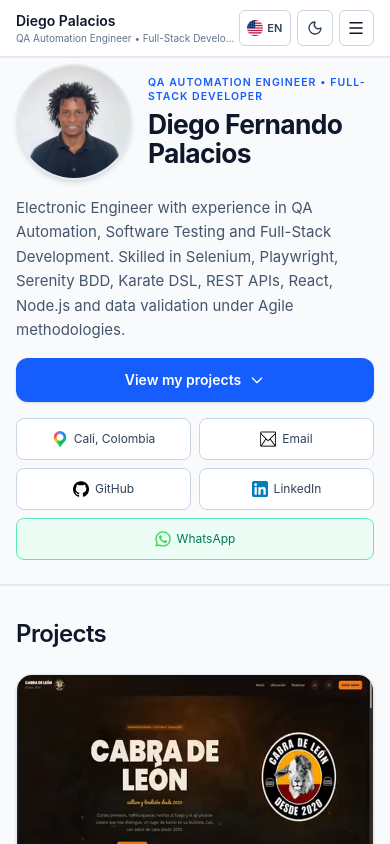
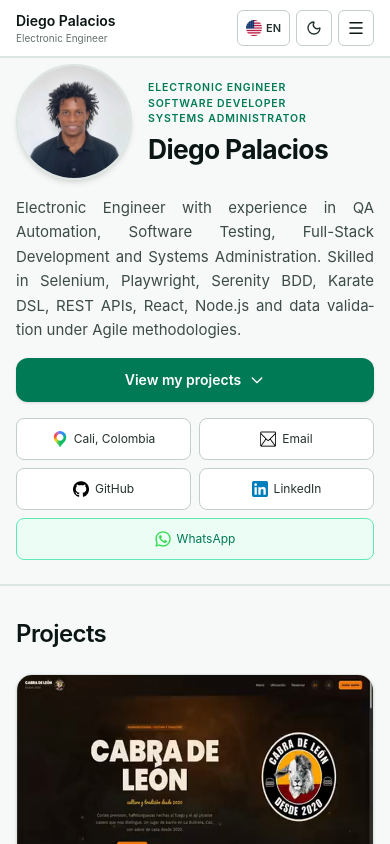
Before and after one commit to df-palacios/personalwebsite, a React (Vite) app in the folder virtual-cv/: page / in a window 390 px wide. Shown: the top 844 px of the page. Built offline with nearby package versions, Linux system fonts and the light colour scheme; no server answers.

Commit message:
Paleta esmeralda con neutros limpios y mejor contraste

```diff
--- a/virtual-cv/src/App.jsx
+++ b/virtual-cv/src/App.jsx
@@ -43,7 +43,7 @@ function App() {
 
         md:border-x
         md:border-slate-200
-        md:shadow-[0_0_60px_rgba(15,23,42,0.05)]
+        md:shadow-[0_0_60px_rgba(8,19,15,0.05)]
 
         dark:bg-slate-900/40
         md:dark:border-slate-800
--- a/virtual-cv/src/components/Education.jsx
+++ b/virtual-cv/src/components/Education.jsx
@@ -47,7 +47,7 @@ function Education() {
             {t.electronicEngineering}
           </h3>
 
-          <p className={`text-sm md:text-base font-medium ${darkMode ? "text-blue-400" : "text-blue-600"}`}>
+          <p className={`text-sm md:text-base font-medium ${darkMode ? "text-emerald-400" : "text-emerald-700"}`}>
             Universidad del Valle
           </p>
 
--- a/virtual-cv/src/components/Experience.jsx
+++ b/virtual-cv/src/components/Experience.jsx
@@ -65,7 +65,7 @@ className={`py-8 md:py-16 border-t ${
                 {job.title}
               </h3>
 
-              <p className={`text-sm md:text-base font-medium ${darkMode ? "text-blue-400" : "text-blue-600"}`}>
+              <p className={`text-sm md:text-base font-medium ${darkMode ? "text-emerald-400" : "text-emerald-700"}`}>
                 {job.company}
               </p>
             </div>
--- a/virtual-cv/src/components/Hero.jsx
+++ b/virtual-cv/src/components/Hero.jsx
@@ -32,25 +32,25 @@ function Hero() {
                   width="460"
                   height="460"
                   loading="lazy"
-                  className={`md:hidden shrink-0 w-[104px] h-[104px] w375:w-[116px] w375:h-[116px] object-cover rounded-full border-2 shadow-md ${
+                  className={`md:hidden shrink-0 w-[84px] h-[84px] w360:w-[104px] w360:h-[104px] w375:w-[116px] w375:h-[116px] object-cover rounded-full border-2 shadow-md ${
                     darkMode ? "border-slate-700" : "border-slate-200"
                   }`}
                 />
 
                 <div className="min-w-0">
 
-                  <p className={`uppercase tracking-[0.1em] md:tracking-[0.2em] text-[10.5px] leading-snug md:text-sm font-semibold mb-1.5 md:mb-4 ${darkMode ? "text-blue-400" : "text-blue-600"}`}>
-                    {t.heroTitle}
-                  </p>
+                  <ul className={`xl:flex xl:flex-wrap xl:gap-x-2.5 xl:text-xs xl:tracking-[0.1em] uppercase tracking-[0.08em] md:tracking-[0.14em] text-[9.5px] w360:text-[10.5px] leading-[1.5] md:text-sm font-semibold mb-2 md:mb-4 ${darkMode ? "text-emerald-400" : "text-emerald-700"}`}>
+                    {t.heroTitle.map((role) => (<li key={role} className="xl:after:content-['•'] xl:after:ml-2.5 xl:after:opacity-60 xl:last:after:content-none">{role}</li>))}
+                  </ul>
 
                   <h1
-                    className={`text-[1.65rem] sm:text-3xl md:text-[3rem] font-bold tracking-tight mb-0 md:mb-5 leading-[1.1] ${
+                    className={`text-[1.4rem] w360:text-[1.65rem] sm:text-3xl md:text-[3rem] font-bold tracking-tight mb-0 md:mb-5 leading-[1.1] ${
                       darkMode
                         ? "text-white"
                         : "text-slate-900"
                     }`}
                   >
-                    Diego Fernando Palacios
+                    Diego Palacios
                   </h1>
 
                 </div>
@@ -58,7 +58,7 @@ function Hero() {
               </div>
 
               <p
-                className={`text-[15px] md:text-lg leading-relaxed max-w-2xl lg:max-w-3xl text-left ${
+                className={`text-[14.5px] w375:text-[15px] md:text-lg leading-relaxed [hyphenate-limit-chars:6_3_3] max-w-2xl lg:max-w-3xl text-justify hyphens-auto ${
                   darkMode
                     ? "text-slate-300"
                     : "text-slate-600"
@@ -72,7 +72,7 @@ function Hero() {
             <a
               href="#projects"
               onClick={() => cue(CUES.navClick)}
-              className="inline-flex items-center justify-center gap-2 h-11 px-5 md:h-12 md:px-8 md:self-start rounded-xl text-sm md:text-base font-semibold text-white bg-blue-600 hover:bg-blue-700 active:bg-blue-800 shadow-sm transition"
+              className="inline-flex items-center justify-center gap-2 h-11 px-5 md:h-12 md:px-8 md:self-start rounded-xl text-sm md:text-base font-semibold text-white bg-emerald-700 hover:bg-emerald-800 active:bg-emerald-900 dark:bg-emerald-500 dark:text-emerald-950 dark:hover:bg-emerald-400 dark:active:bg-emerald-300 shadow-sm transition"
             >
               {t.viewProjects}
               <svg className="w-4 h-4" fill="none" stroke="currentColor" strokeWidth="2" viewBox="0 0 24 24" aria-hidden="true"><path strokeLinecap="round" strokeLinejoin="round" d="M19 9l-7 7-7-7" /></svg>
@@ -95,8 +95,8 @@ function Hero() {
                 href="mailto:ing.diegopalacios@outlook.com"
                 className={`flex items-center justify-center gap-1.5 px-2.5 py-3 md:h-11 md:px-4 md:py-0 text-xs md:text-sm rounded-lg border md:rounded-xl md:shadow-sm transition ${
                   darkMode
-                    ? "bg-slate-800 border-slate-700 text-white hover:border-blue-500 active:border-blue-400"
-                    : "bg-white border-slate-300 md:border-slate-200 text-slate-700 hover:border-blue-400 active:border-blue-300"
+                    ? "bg-slate-800 border-slate-700 text-white hover:border-emerald-500 active:border-emerald-400"
+                    : "bg-white border-slate-300 md:border-slate-200 text-slate-700 hover:border-emerald-400 active:border-emerald-300"
                 }`}
               >
                 <img src="/emailLogo.png" alt="" className="w-4 h-4 shrink-0" />
@@ -109,8 +109,8 @@ function Hero() {
                 rel="noreferrer"
                 className={`flex items-center justify-center gap-1.5 px-2.5 py-3 md:h-11 md:px-4 md:py-0 text-xs md:text-sm rounded-lg border md:rounded-xl md:shadow-sm transition ${
                   darkMode
-                    ? "bg-slate-800 border-slate-700 text-white hover:border-blue-500 active:border-blue-400"
-                    : "bg-white border-slate-300 md:border-slate-200 text-slate-700 hover:border-blue-400 active:border-blue-300"
+                    ? "bg-slate-800 border-slate-700 text-white hover:border-emerald-500 active:border-emerald-400"
+                    : "bg-white border-slate-300 md:border-slate-200 text-slate-700 hover:border-emerald-400 active:border-emerald-300"
                 }`}
               >
                 <img src="/githubLogo.png" alt="" className="w-4 h-4 shrink-0" />
@@ -123,8 +123,8 @@ function Hero() {
                 rel="noreferrer"
                 className={`flex items-center justify-center gap-1.5 px-2.5 py-3 md:h-11 md:px-4 md:py-0 text-xs md:text-sm rounded-lg border md:rounded-xl md:shadow-sm transition ${
                   darkMode
-                    ? "bg-slate-800 border-slate-700 text-white hover:border-blue-500 active:border-blue-400"
-                    : "bg-white border-slate-300 md:border-slate-200 text-slate-700 hover:border-blue-400 active:border-blue-300"
+                    ? "bg-slate-800 border-slate-700 text-white hover:border-emerald-500 active:border-emerald-400"
+                    : "bg-white border-slate-300 md:border-slate-200 text-slate-700 hover:border-emerald-400 active:border-emerald-300"
                 }`}
               >
                 <img src="/linkedinLogo.png" alt="" className="w-4 h-4 shrink-0" />
--- a/virtual-cv/src/components/Navbar.jsx
+++ b/virtual-cv/src/components/Navbar.jsx
@@ -75,8 +75,8 @@ function Navbar() {
               onClick={() => cue(CUES.navClick)}
               className={`text-sm whitespace-nowrap transition ${
                 darkMode
-                  ? "text-slate-300 hover:text-blue-400"
-                  : "text-slate-600 hover:text-blue-600"
+                  ? "text-slate-300 hover:text-emerald-400"
+                  : "text-slate-600 hover:text-emerald-700"
               }`}
             >
               {t.projects}
@@ -87,8 +87,8 @@ function Navbar() {
               onClick={() => cue(CUES.navClick)}
               className={`text-sm whitespace-nowrap transition ${
                 darkMode
-                  ? "text-slate-300 hover:text-blue-400"
-                  : "text-slate-600 hover:text-blue-600"
+                  ? "text-slate-300 hover:text-emerald-400"
+                  : "text-slate-600 hover:text-emerald-700"
               }`}
             >
               {t.experience}
@@ -99,8 +99,8 @@ function Navbar() {
               onClick={() => cue(CUES.navClick)}
               className={`text-sm whitespace-nowrap transition ${
                 darkMode
-                  ? "text-slate-300 hover:text-blue-400"
-                  : "text-slate-600 hover:text-blue-600"
+                  ? "text-slate-300 hover:text-emerald-400"
+                  : "text-slate-600 hover:text-emerald-700"
               }`}
             >
               {t.skills}
@@ -111,8 +111,8 @@ function Navbar() {
               onClick={() => cue(CUES.navClick)}
               className={`text-sm whitespace-nowrap transition ${
                 darkMode
-                  ? "text-slate-300 hover:text-blue-400"
-                  : "text-slate-600 hover:text-blue-600"
+                  ? "text-slate-300 hover:text-emerald-400"
+                  : "text-slate-600 hover:text-emerald-700"
               }`}
             >
               {t.education}
@@ -123,8 +123,8 @@ function Navbar() {
               onClick={() => cue(CUES.navClick)}
               className={`text-sm whitespace-nowrap transition ${
                 darkMode
-                  ? "text-slate-300 hover:text-blue-400"
-                  : "text-slate-600 hover:text-blue-600"
+                  ? "text-slate-300 hover:text-emerald-400"
+                  : "text-slate-600 hover:text-emerald-700"
               }`}
             >
               {t.contact}
@@ -185,7 +185,7 @@ function Navbar() {
               data-cuelume-press
               data-cuelume-release
               onClick={() => cue(CUES.download)}
-              className="inline-flex h-10 shrink-0 items-center whitespace-nowrap rounded-lg bg-blue-600 px-4 text-sm font-medium text-white shadow-sm transition hover:bg-blue-700"
+              className="inline-flex h-10 shrink-0 items-center whitespace-nowrap rounded-lg bg-emerald-700 px-4 text-sm font-semibold text-white shadow-sm transition hover:bg-emerald-800 dark:bg-emerald-500 dark:text-emerald-950 dark:hover:bg-emerald-400 dark:active:bg-emerald-300"
             >
               {t.resumePdf}
             </a>
@@ -306,7 +306,7 @@ function Navbar() {
               cue(CUES.download)
               closeMenu()
             }}
-            className="mt-3 mb-2 text-center py-3 rounded-md bg-blue-600 text-white font-semibold text-sm"
+            className="mt-3 mb-2 text-center py-3 rounded-md bg-emerald-700 text-white font-semibold text-sm dark:bg-emerald-500 dark:text-emerald-950 dark:hover:bg-emerald-400 dark:active:bg-emerald-300"
           >
             {t.resumePdf}
           </a>
--- a/virtual-cv/src/components/Projects.jsx
+++ b/virtual-cv/src/components/Projects.jsx
@@ -179,13 +179,13 @@ function Card({ p, btn, darkMode }) {
 
         <p
           className={`text-sm font-medium mt-3 mb-4 md:mb-6 ${
-            darkMode ? "text-blue-400" : "text-blue-600"
+            darkMode ? "text-emerald-400" : "text-emerald-700"
           }`}
         >
           {p.tech}
         </p>
 
-        <a href={p.url} target="_blank" rel="noopener noreferrer" onClick={() => cue(CUES.openProject)} className="mt-auto inline-flex h-11 w-full items-center justify-center rounded-lg bg-blue-600 px-5 text-sm font-medium text-white shadow-sm transition hover:bg-blue-700">
+        <a href={p.url} target="_blank" rel="noopener noreferrer" onClick={() => cue(CUES.openProject)} className="mt-auto inline-flex h-11 w-full items-center justify-center rounded-lg bg-emerald-700 px-5 text-sm font-semibold text-white shadow-sm transition hover:bg-emerald-800 dark:bg-emerald-500 dark:text-emerald-950 dark:hover:bg-emerald-400 dark:active:bg-emerald-300">
           {btn}
         </a>
       </div>
--- a/virtual-cv/src/components/Skills.jsx
+++ b/virtual-cv/src/components/Skills.jsx
@@ -110,8 +110,8 @@ function Skills() {
                     key={i}
                     className={
                       darkMode
-                        ? "px-3 py-1.5 text-sm rounded-lg bg-blue-950 text-blue-200 border border-blue-800"
-                        : "px-3 py-1.5 text-sm rounded-lg bg-blue-50 text-blue-800 border border-blue-200"
+                        ? "px-3 py-1.5 text-sm rounded-lg bg-emerald-950 text-emerald-200 border border-emerald-900"
+                        : "px-3 py-1.5 text-sm rounded-lg bg-emerald-50 text-emerald-900 border border-emerald-200"
                     }
                   >
                     {skill}
--- a/virtual-cv/src/context/LanguageContext.jsx
+++ b/virtual-cv/src/context/LanguageContext.jsx
@@ -1,4 +1,4 @@
-import { createContext, useContext, useState } from "react"
+import { createContext, useContext, useEffect, useState } from "react"
 
 const LanguageContext = createContext()
 
@@ -6,6 +6,10 @@ export function LanguageProvider({ children }) {
   const [language, setLanguage] = useState(
     localStorage.getItem("language") || "en"
   )
+
+  useEffect(() => {
+    document.documentElement.lang = language
+  }, [language])
 
   const toggleLanguage = () => {
     const newLanguage =
--- a/virtual-cv/src/index.css
+++ b/virtual-cv/src/index.css
@@ -7,6 +7,20 @@
    dispositivos reales más comunes. "md" (768px) se mantiene como el
    breakpoint de escritorio ya usado en todo el proyecto. */
 @theme {
+  /* Neutros: casi grises, con un leve tinte verde azulado para que
+     combinen con el esmeralda sin verse apagados. El esmeralda es el
+     de Tailwind (vivo), sin sobrescribir. */
+  --color-slate-50: #f6f9f8;
+  --color-slate-100: #edf2f0;
+  --color-slate-200: #dde5e2;
+  --color-slate-300: #c3cecb;
+  --color-slate-400: #93a19d;
+  --color-slate-500: #64726e;
+  --color-slate-600: #3d4b48;
+  --color-slate-700: #24322f;
+  --color-slate-800: #14211f;
+  --color-slate-900: #0b1514;
+  --color-slate-950: #060c0b;
   --breakpoint-w320: 320px;
   --breakpoint-w360: 360px;
   --breakpoint-w375: 375px;
@@ -57,7 +71,7 @@ body,
     bottom: 0.15em;
     width: 4px;
     border-radius: 9999px;
-    background: linear-gradient(to bottom, #3b82f6, #2563eb);
+    background: linear-gradient(to bottom, #34d399, #059669);
   }
 }
 
@@ -81,10 +95,10 @@ body,
 /* Divisor vertical sutil entre columnas de contenido (escritorio) */
 @media (min-width: 768px) {
   .divide-accent {
-    border-left: 1px solid rgb(226 232 240);
+    border-left: 1px solid rgb(221 229 226);
   }
 
   .dark .divide-accent {
-    border-left-color: rgb(30 41 59);
+    border-left-color: rgb(20 33 31);
   }
 }
--- a/virtual-cv/src/translations.js
+++ b/virtual-cv/src/translations.js
@@ -1,13 +1,13 @@
 export const translations = {
   en: {
     heroTitle:
-      "QA AUTOMATION ENGINEER • FULL-STACK DEVELOPER",
+      ["Electronic Engineer", "Software Developer", "Systems Administrator"],
 
     heroDescription:
-      "Electronic Engineer with experience in QA Automation, Software Testing and Full-Stack Development. Skilled in Selenium, Playwright, Serenity BDD, Karate DSL, REST APIs, React, Node.js and data validation under Agile methodologies.",
+      "Electronic Engineer with experience in QA Automation, Software Testing, Full-Stack Development and Systems Administration. Skilled in Selenium, Playwright, Serenity BDD, Karate DSL, REST APIs, React, Node.js and data validation under Agile methodologies.",
 
     navbarSubtitle:
-      "QA Automation Engineer • Full-Stack Developer",
+      "Electronic Engineer",
 
     experience: "Professional Experience",
     skills: "Technical Skills",
@@ -76,13 +76,13 @@ export const translations = {
 
   es: {
     heroTitle:
-      "INGENIERO QA AUTOMATION • DESARROLLADOR FULL-STACK",
+      ["Ingeniero Electrónico", "Desarrollador de Software", "Administrador de Sistemas"],
 
     heroDescription:
-      "Ingeniero Electrónico con experiencia en Automatización QA, Testing de Software y Desarrollo Full-Stack. Con conocimientos en Selenium, Playwright, Serenity BDD, Karate DSL, APIs REST, React, Node.js y validación de datos bajo metodologías ágiles.",
+      "Ingeniero Electrónico con experiencia en Automatización QA, Testing de Software, Desarrollo Full-Stack y Administración de Sistemas. Con conocimientos en Selenium, Playwright, Serenity BDD, Karate DSL, APIs REST, React, Node.js y validación de datos bajo metodologías ágiles.",
 
     navbarSubtitle:
-      "Ingeniero QA Automation • Desarrollador Full-Stack",
+      "Ingeniero Electrónico",
 
     experience: "Experiencia Profesional",
     skills: "Habilidades Técnicas",
```
Also changed, not shown: virtual-cv/src/components/Contact.jsx (+6 -6 lines).
